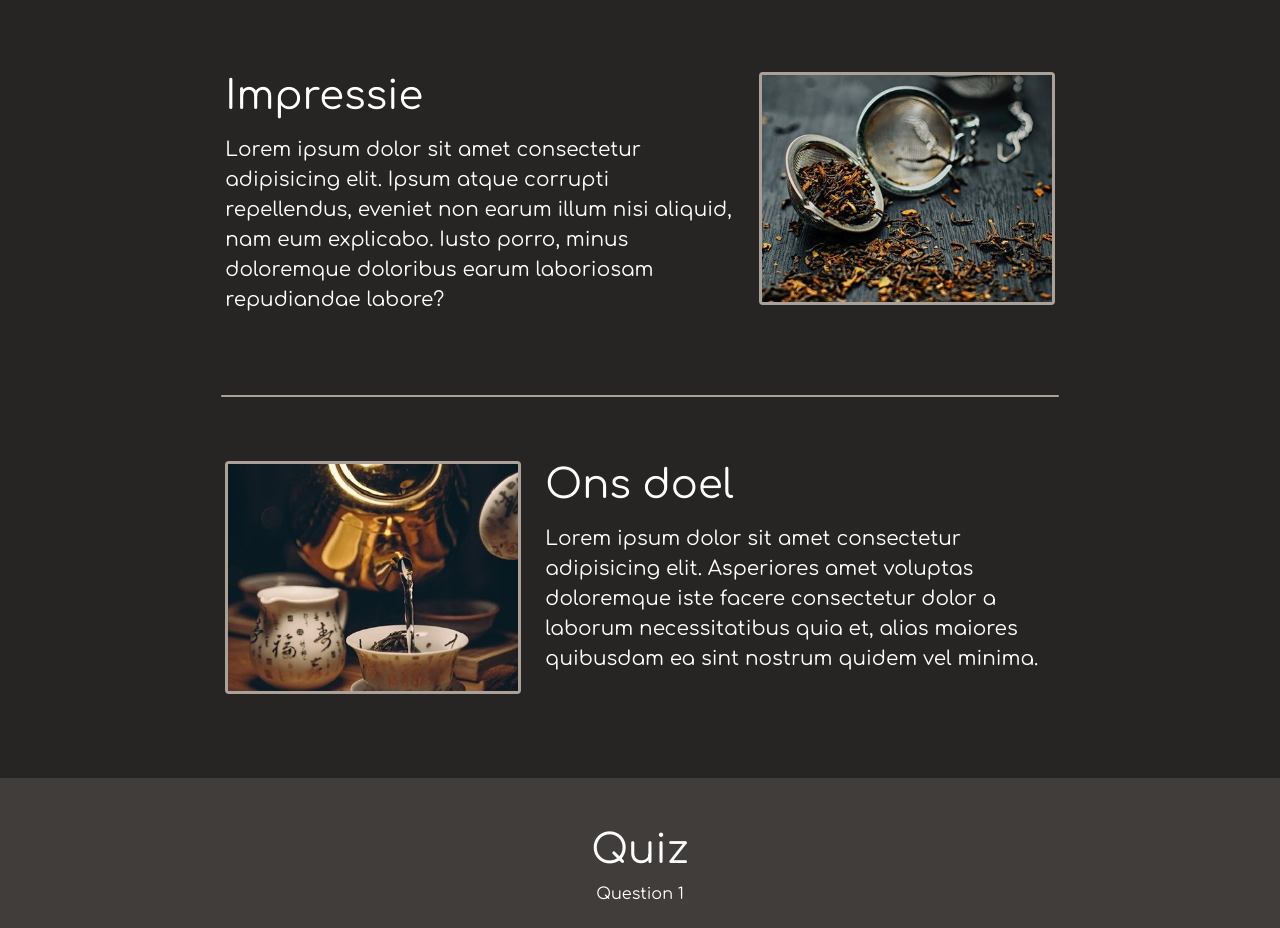
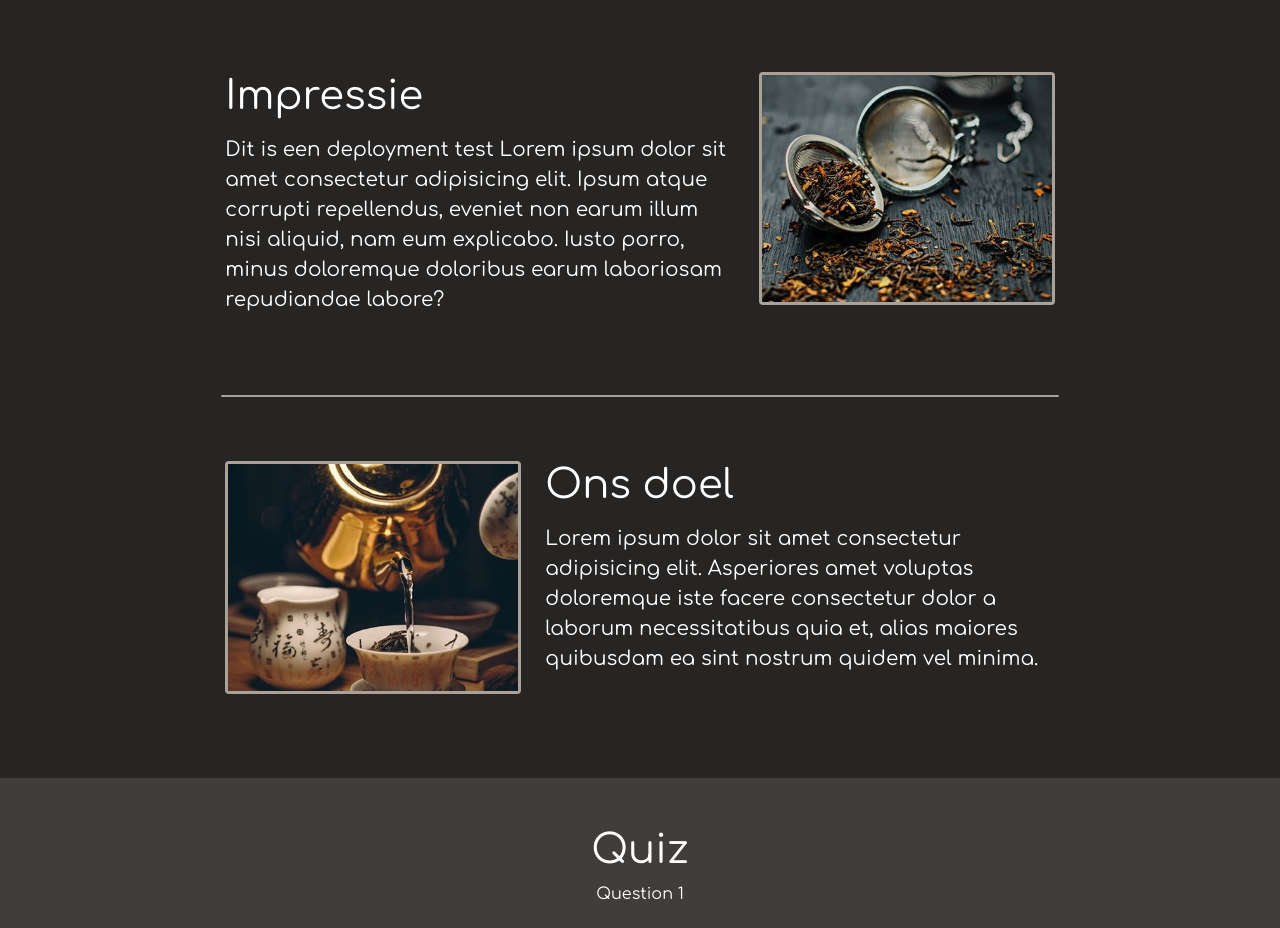
Before and after one commit to DevKing472/Vue-Shopify-Template, a Vue app: page / in a window 1280 px wide. Shown: the part 800-1728 px from the top of the page. Built offline with nearby package versions, Linux system fonts and the light colour scheme.

Commit message:
testing pipeline deployment

```diff
--- a/src/components/HomeMain.vue
+++ b/src/components/HomeMain.vue
@@ -4,7 +4,7 @@
       <div class="col-lg-5 offset-lg-2 mb-lg-0 col-10 offset-1 mb-3">
         <h1>Impressie</h1>
         <p>
-          Lorem ipsum dolor sit amet consectetur adipisicing elit. Ipsum atque
+          Dit is een deployment test Lorem ipsum dolor sit amet consectetur adipisicing elit. Ipsum atque
           corrupti repellendus, eveniet non earum illum nisi aliquid, nam eum
           explicabo. Iusto porro, minus doloremque doloribus earum laboriosam
           repudiandae labore?
```
